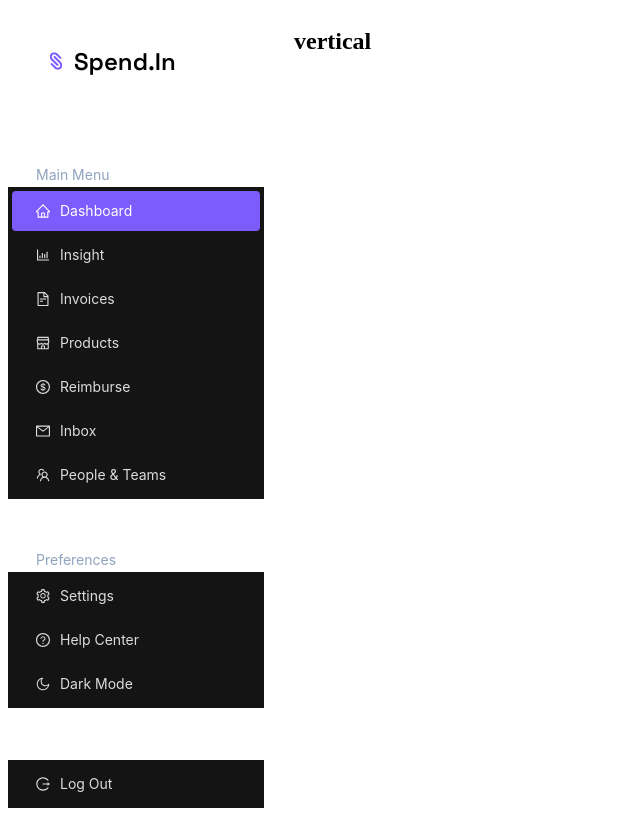
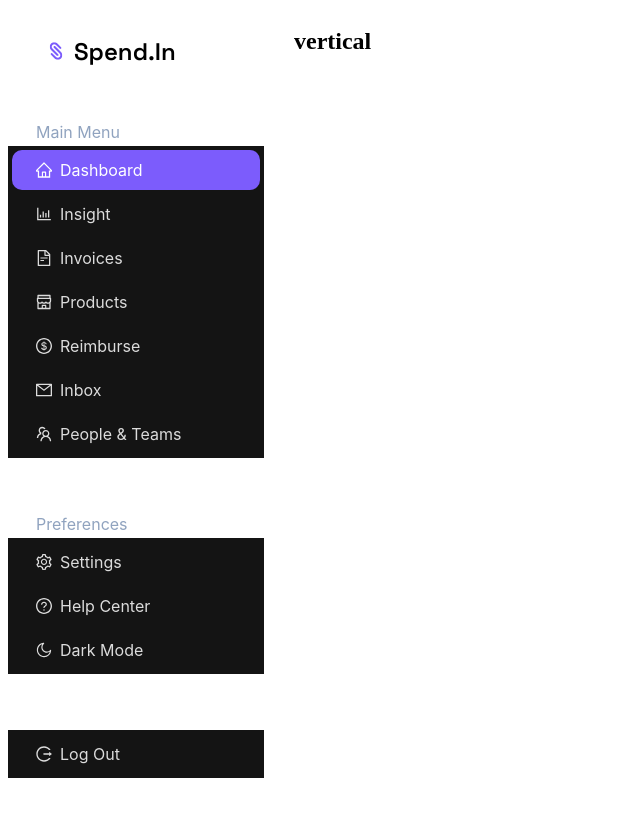
Before and after one commit to sohan-99/antd, a Next.js app: page / in a window 1280 px wide. Shown: the whole page, without its empty margins (0-640 px from the left). Built offline with nearby package versions, Linux system fonts and the light colour scheme.

Commit message:
feat: implement SlideBer component and update Ant Design theme configuration

```diff
--- a/src/app/page.tsx
+++ b/src/app/page.tsx
@@ -1,116 +1,11 @@
 "use client";
-import React from "react";
-import { HomeOutlined, BarChartOutlined, FileTextOutlined, ShopOutlined,
-         DollarOutlined, MailOutlined, TeamOutlined, SettingOutlined,
-         QuestionCircleOutlined, LogoutOutlined,
-         MoonOutlined} from '@ant-design/icons';
-import { Flex, Menu, Row } from "antd";
+
+import SlideBer from "@/components/SlideBer";
+
 
 const Home = () => {
-  const mainMenuItems = [
-    { key: 'dashboard', icon: <HomeOutlined />, label: 'Dashboard' },
-    { key: 'insight', icon: <BarChartOutlined />, label: 'Insight' },
-    { key: 'invoices', icon: <FileTextOutlined />, label: 'Invoices' },
-    { key: 'products', icon: <ShopOutlined />, label: 'Products' },
-    { key: 'reimburse', icon: <DollarOutlined />, label: 'Reimburse' },
-    { key: 'inbox', icon: <MailOutlined />, label: 'Inbox' },
-    { key: 'peopleTeams', icon: <TeamOutlined />, label: 'People & Teams' },
-  ];
-
-  const preferencesMenuItems = [
-    { key: 'settings', icon: <SettingOutlined />, label: 'Settings' },
-    { key: 'helpCenter', icon: <QuestionCircleOutlined />, label: 'Help Center' },
-    { key: 'darkMode', icon: <MoonOutlined />, label: 'Dark Mode', className: 'dark-mode-item' },
-  ];
-
-  const logoutMenuItems = [
-    { key: 'logout', icon: <LogoutOutlined />, label: 'Log Out' },
-  ];
-
   return (
-    <Flex>
-      <Flex
-        style={{
-          height: "100vh",
-          width: "286px",
-          flexDirection: "column",
-        }}
-      >
-        <Flex
-          justify="flex-start"
-          align="center"
-          gap="small"
-          style={{
-            padding: "38px 0px 38px 38px",
-            height: "30px",
-            width: "236px",
-          }}
-        >
-          <img
-            src="/Logo.svg"
-            alt="Spend.in logo"
-            style={{ height: "20px", width: "20px", display: "inline-block" }}
-          />
-          <h2
-            style={{
-              fontFamily: "Space Grotesk, sans-serif",
-              margin: 0,
-              fontWeight: 600,
-            }}
-          >
-            Spend.In
-          </h2>
-        </Flex>
-        <div style={{ height: "56px" }} /> {/* 56px space */}
-        <Row
-          style={{
-           padding: "0px 0px 4px 28px",
-            color: "#90A3BF",
-          }}
-        > Main Menu</Row>
-        <Menu
-          mode="inline"
-          defaultSelectedKeys={['dashboard']}
-          style={{ width: 256, borderRight: 0 }}
-          items={mainMenuItems.map(item => ({
-            key: item.key,
-            icon: item.icon,
-            label: item.label,
-          }))}
-        />
-
-        <div style={{ height: "56px" }} /> {/* 56px space */}
-        <Row
-          style={{
-           padding: "0px 0px 4px 28px",
-            color: "#90A3BF",
-          }}
-        > Preferences</Row>
-        <Menu
-          mode="inline"
-          style={{ width: 256, borderRight: 0 }}
-          items={preferencesMenuItems.map(item => ({
-            key: item.key,
-            icon: item.icon,
-            label: item.label,
-            className: item.className,
-          }))}
-        />
-         <div style={{ height: "56px" }} /> {/* 56px space */}
-        <Menu
-          mode="inline"
-          style={{ width: 256, borderRight: 0, marginTop: 'auto' }}
-          items={logoutMenuItems.map(item => ({
-            key: item.key,
-            icon: item.icon,
-            label: item.label,
-          }))}
-        />
-      </Flex>
-      <Flex style={{ flex: 1 }}>
-        <h2>vertical</h2>
-      </Flex>
-    </Flex>
+    <SlideBer />
   );
 };
 
--- /dev/null
+++ b/src/components/SlideBer.tsx
@@ -0,0 +1,115 @@
+import React from "react";
+import { HomeOutlined, BarChartOutlined, FileTextOutlined, ShopOutlined,
+         DollarOutlined, MailOutlined, TeamOutlined, SettingOutlined,
+         QuestionCircleOutlined, LogoutOutlined,
+         MoonOutlined} from '@ant-design/icons';
+import { Flex, Menu, Row } from "antd";
+
+const SlideBer = () => {
+ const mainMenuItems = [
+    { key: 'dashboard', icon: <HomeOutlined />, label: 'Dashboard' },
+    { key: 'insight', icon: <BarChartOutlined />, label: 'Insight' },
+    { key: 'invoices', icon: <FileTextOutlined />, label: 'Invoices' },
+    { key: 'products', icon: <ShopOutlined />, label: 'Products' },
+    { key: 'reimburse', icon: <DollarOutlined />, label: 'Reimburse' },
+    { key: 'inbox', icon: <MailOutlined />, label: 'Inbox' },
+    { key: 'peopleTeams', icon: <TeamOutlined />, label: 'People & Teams' },
+  ];
+
+  const preferencesMenuItems = [
+    { key: 'settings', icon: <SettingOutlined />, label: 'Settings' },
+    { key: 'helpCenter', icon: <QuestionCircleOutlined />, label: 'Help Center' },
+    { key: 'darkMode', icon: <MoonOutlined />, label: 'Dark Mode', className: 'dark-mode-item' },
+  ];
+
+  const logoutMenuItems = [
+    { key: 'logout', icon: <LogoutOutlined />, label: 'Log Out' },
+  ];
+
+  return (
+    <Flex>
+      <Flex
+        style={{
+          height: "100vh",
+          width: "286px",
+          flexDirection: "column",
+        }}
+      >
+        <Flex
+          justify="flex-start"
+          align="center"
+          gap="small"
+          style={{
+            padding: "28px 0px 0px 38px",
+            height: "30px",
+            width: "236px",
+          }}
+        >
+          <img
+            src="/Logo.svg"
+            alt="Spend.in logo"
+            style={{ height: "20px", width: "20px", display: "inline-block" }}
+          />
+          <h2
+            style={{
+              fontFamily: "Space Grotesk, sans-serif",
+              margin: 0,
+              fontWeight: 600,
+            }}
+          >
+            Spend.In
+          </h2>
+        </Flex>
+        <Row
+          style={{
+           padding: "56px 0px 4px 28px",
+            color: "#90A3BF",
+          }}
+        > Main Menu</Row>
+        <Menu
+          mode="inline"
+          defaultSelectedKeys={['dashboard']}
+          style={{ width: 256, borderRight: 0 }}
+          items={mainMenuItems.map(item => ({
+            key: item.key,
+            icon: item.icon,
+            label: item.label,
+          }))}
+        />
+
+
+        <Row
+          style={{
+           padding: "56px 0px 4px 28px",
+            color: "#90A3BF",
+          }}
+        > Preferences</Row>
+        <Menu
+          mode="inline"
+          style={{ width: 256, borderRight: 0 }}
+          items={preferencesMenuItems.map(item => ({
+            key: item.key,
+            icon: item.icon,
+            label: item.label,
+            className: item.className,
+          }))}
+        />
+
+        <Menu
+          mode="inline"
+          style={{ width: 256, borderRight: 0, marginTop: '56px' }}
+          items={logoutMenuItems.map(item => ({
+            key: item.key,
+            icon: item.icon,
+            label: item.label,
+          }))}
+        />
+      </Flex>
+      <Flex style={{ flex: 1 }}>
+        <h2>vertical</h2>
+      </Flex>
+    </Flex>
+  );
+};
+
+export default SlideBer;
--- a/src/utils/antd.config.ts
+++ b/src/utils/antd.config.ts
@@ -2,11 +2,42 @@ import { ThemeConfig, theme } from 'antd';
 
 export const antdTheme: ThemeConfig = {
   algorithm: theme.darkAlgorithm,
+
   token: {
-    colorPrimary: '#7C5CFC',
-    colorBgLayout: '#1D1178',
-    fontSize: 14,
-    borderRadius: 4,
+    // === overwrite AntD defaults ===
+    colorPrimary: "#7C5CFC", // primary-500
+    colorInfo: "#3b82f6",
+    colorSuccess: "#22c55e",
+    colorWarning: "#f59e0b",
+    colorError: "#ef4444",
+
+    // === primary palette ===
+    primary50: "#eff6ff",
+    primary100: "#E7DEFE",
+    primary200: "#CEBEFE",
+    primary300: "#B49DFE",
+    primary400: "#9F84FD",
+    primary500: "#7C5CFC",
+    primary600: "#5E43D8",
+    primary700: "#432EB5",
+    primary800: "#2D1D92",
+    primary900: "#1D1178",
+
+    // === secondary palette ===
+    secondary50: "#fdf2f8",
+    secondary100: "#F3F5F7",
+    secondary200: "#C3D4E9",
+    secondary300: "#90A3BF",
+    secondary400: "#596780",
+    secondary500: "#1A202C",
+    secondary600: "#131825",
+    secondary700: "#0D121F",
+    secondary800: "#080C19",
+    secondary900: "#040815",
+
+    borderRadius: 8,
+    fontSize: 16,
+
   },
   components: {
     Layout: {
```
Also changed, not shown: src/utils/ant.d.ts (added, +28 -0 lines).
